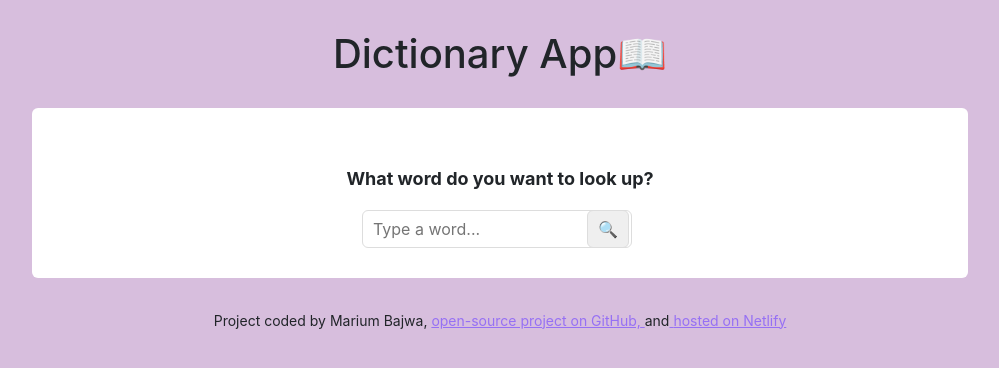
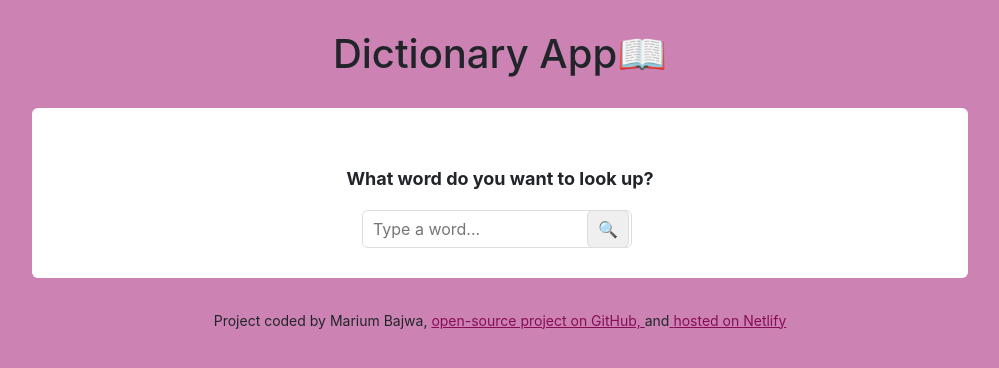
Before and after one commit to Mjb222/dictionary, a React (Create React App) app: page / in a window 1280 px wide. Shown: the top 368 px of the page, without its empty margins (140-1139 px from the left). Built offline with nearby package versions, Linux system fonts and the light colour scheme; no server answers.

Commit message:
color changes

```diff
--- a/src/App.css
+++ b/src/App.css
@@ -1,8 +1,8 @@
 body {
-  background: #d7bedd;
+  background: #cc83b4;
 }
 a {
-  color: #9670f4;
+  color: #860d54;
 }
 h1 {
   text-align: center;
--- a/src/Meaning.css
+++ b/src/Meaning.css
@@ -5,6 +5,6 @@
 }
 .Meaning .example {
   font-style: italic;
-  color: crimson;
+  color: rgb(240, 126, 20);
   margin-top: 10px;
 }
```
